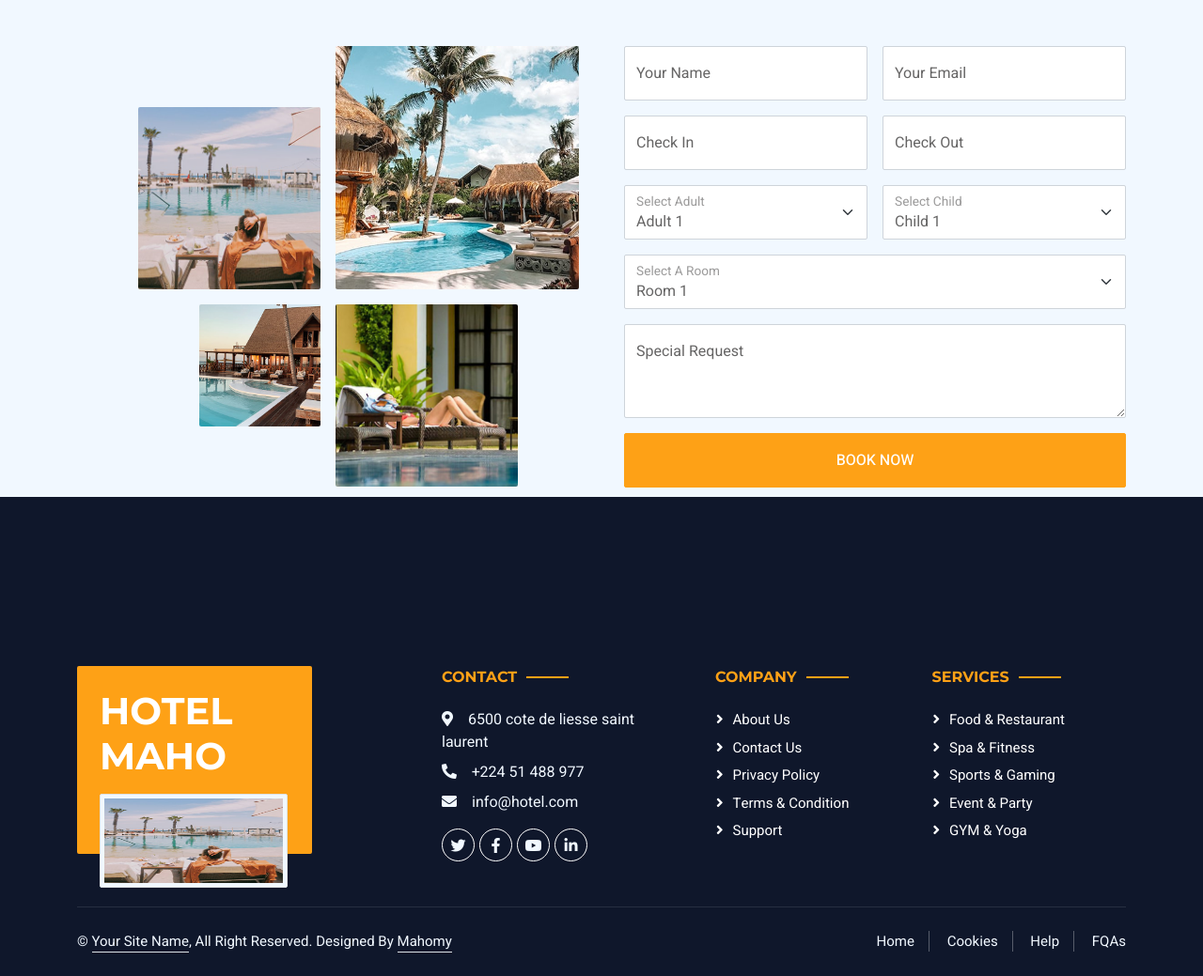
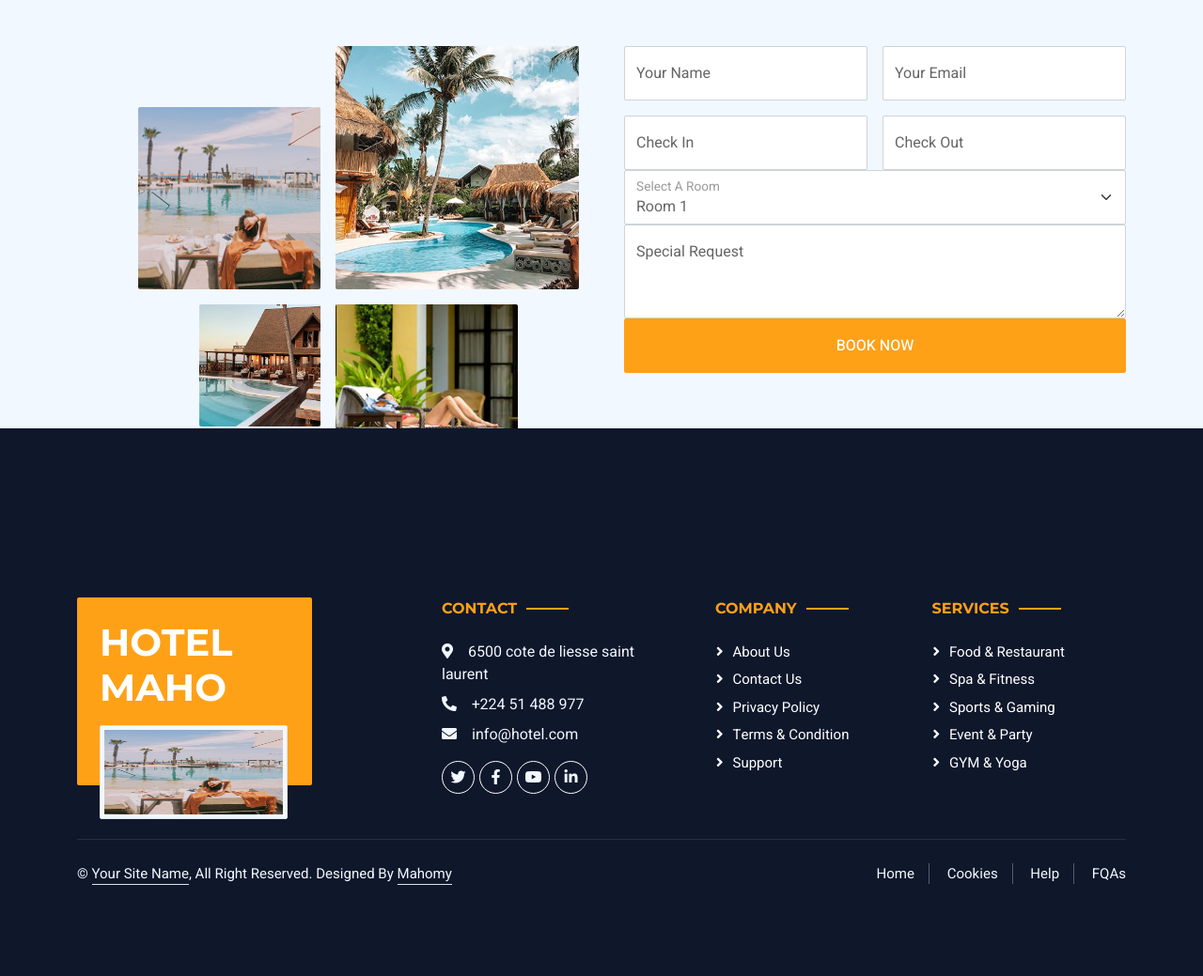
Before and after one commit to koumi8876/myhotel, a Django app: template templates/bookings.html in a window 1280 px wide. Shown: the part 246-1285 px from the top of the page at 94% size. After the commit the page ends 1188 px from the top, so only its background shows below. Run offline with Django 3.2, Linux system fonts and the light colour scheme; the template is opened without the code that fills it, so the values that code supplies are empty; some libraries are stand-ins or nearby versions.

Commit message:
delete
children and adult drop down form booking form

```diff
--- a/templates/bookings.html
+++ b/templates/bookings.html
@@ -107,7 +107,7 @@
                                     <label for="checkout">Check Out</label>
                                 </div>
                             </div>
-                            <div class="col-md-6">
+                            {% comment %} <div class="col-md-6">
                                 <div class="form-floating">
                                     <select class="form-select" id="select1" name="children">
                                       <option value="1">Adult 1</option>
@@ -116,8 +116,8 @@
                                     </select>
                                     <label for="select1">Select Adult</label>
                                   </div>
-                            </div>
-                            <div class="col-md-6">
+                            </div> {% endcomment %}
+                            {% comment %} <div class="col-md-6">
                                 <div class="form-floating">
                                     <select class="form-select" id="select2" name="adult" name="adult">
                                       <option value="1">Child 1</option>
@@ -125,7 +125,7 @@
                                       <option value="3">Child 3</option>
                                     </select>
                                     <label for="select2">Select Child</label>
-                                  </div>
+                                  </div> {% endcomment %}
                             </div>
                             <div class="col-12">
                                 <div class="form-floating">
--- a/templates/home.html
+++ b/templates/home.html
@@ -4,7 +4,6 @@
 {% block extra_css %}
    <link href="{% static 'css/style.css' %}" rel="stylesheet">
 {% endblock %}
-
 
 {% block content %}
 
```
Also changed, not shown: img/room-2_dzvZ9LH.jpg (added).
